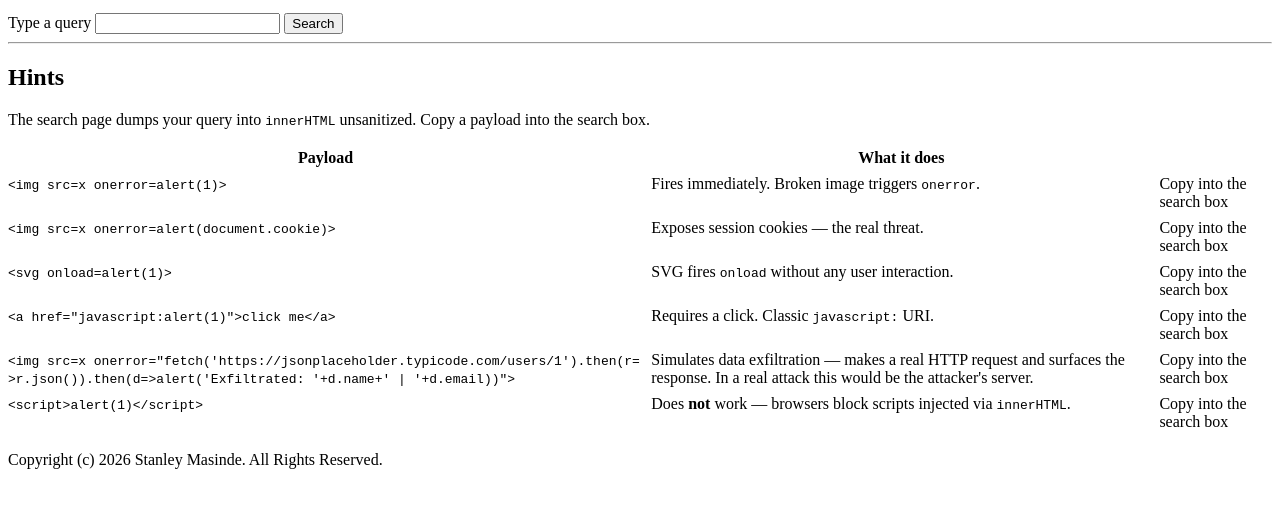
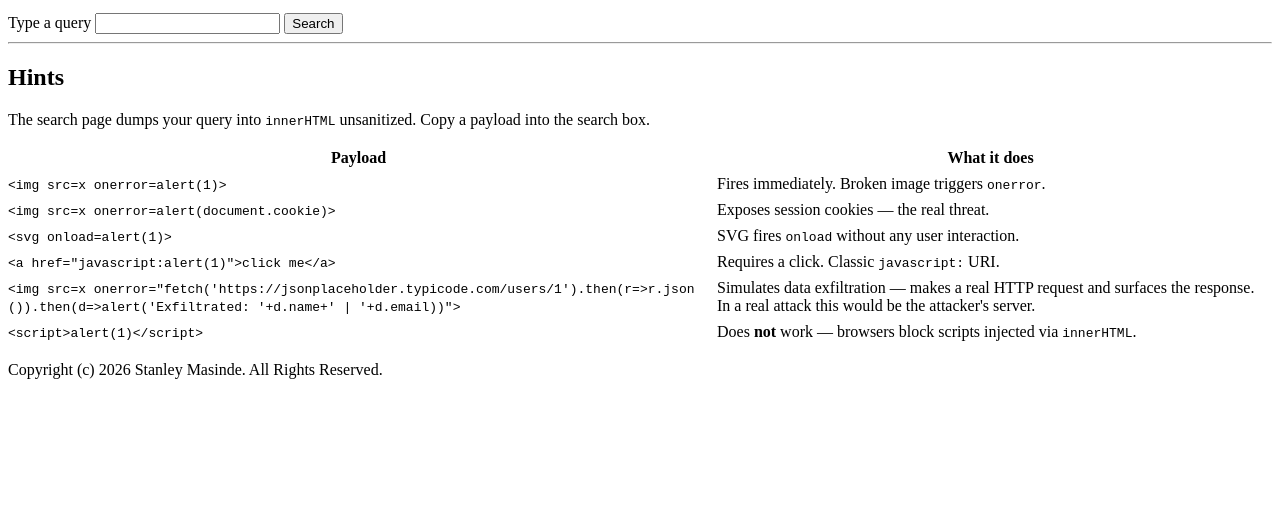
Before and after one commit to StanleyMasinde/xss-demo, a plain HTML site: page index.html in a window 1280 px wide. Shown: the part 101-608 px from the top of the page. Drawn offline with Linux system fonts and the light colour scheme.

Commit message:
remove unnecessary column

```diff
--- a/index.html
+++ b/index.html
@@ -43,7 +43,6 @@
         <tr>
           <th>Payload</th>
           <th>What it does</th>
-          <th></th>
         </tr>
       </thead>
       <tbody>
@@ -52,24 +51,20 @@
           <td>
             Fires immediately. Broken image triggers <code>onerror</code>.
           </td>
-          <td>Copy into the search box</td>
         </tr>
         <tr>
           <td><code>&lt;img src=x onerror=alert(document.cookie)&gt;</code></td>
           <td>Exposes session cookies — the real threat.</td>
-          <td>Copy into the search box</td>
         </tr>
         <tr>
           <td><code>&lt;svg onload=alert(1)&gt;</code></td>
           <td>SVG fires <code>onload</code> without any user interaction.</td>
-          <td>Copy into the search box</td>
         </tr>
         <tr>
           <td>
             <code>&lt;a href="javascript:alert(1)"&gt;click me&lt;/a&gt;</code>
           </td>
           <td>Requires a click. Classic <code>javascript:</code> URI.</td>
-          <td>Copy into the search box</td>
         </tr>
         <tr>
           <td>
@@ -83,7 +78,6 @@
             Simulates data exfiltration — makes a real HTTP request and surfaces
             the response. In a real attack this would be the attacker's server.
           </td>
-          <td>Copy into the search box</td>
         </tr>
         <tr>
           <td><code>&lt;script&gt;alert(1)&lt;/script&gt;</code></td>
@@ -91,7 +85,6 @@
             Does <strong>not</strong> work — browsers block scripts injected via
             <code>innerHTML</code>.
           </td>
-          <td>Copy into the search box</td>
         </tr>
       </tbody>
     </table>
```
